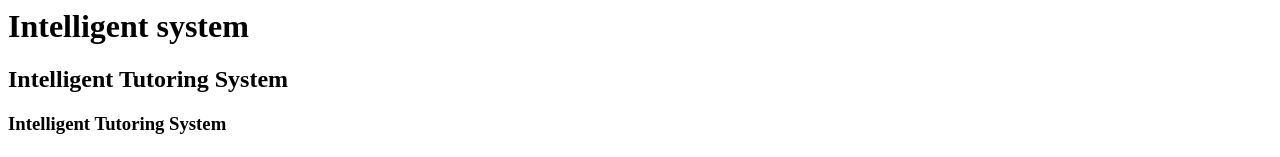
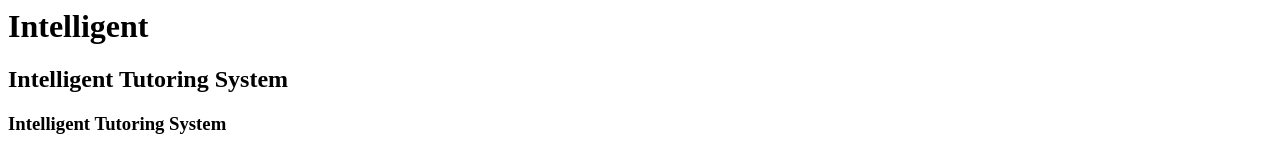
Before and after one commit to priyadharshini5912/information, a plain HTML site: page priya.html in a window 1280 px wide. Shown: the top 157 px of the page. Drawn offline with Linux system fonts and the light colour scheme.

Commit message:
Update priya.html

```diff
--- a/priya.html
+++ b/priya.html
@@ -5,7 +5,7 @@
         </title>
     </head>
     <body>
-        <h1>Intelligent system</h1>
+        <h1>Intelligent </h1>
         <h2>Intelligent Tutoring System</h2>
         <h3>Intelligent Tutoring System</h3>
         <h4>Intelligent Tutoring System</h4>
```
